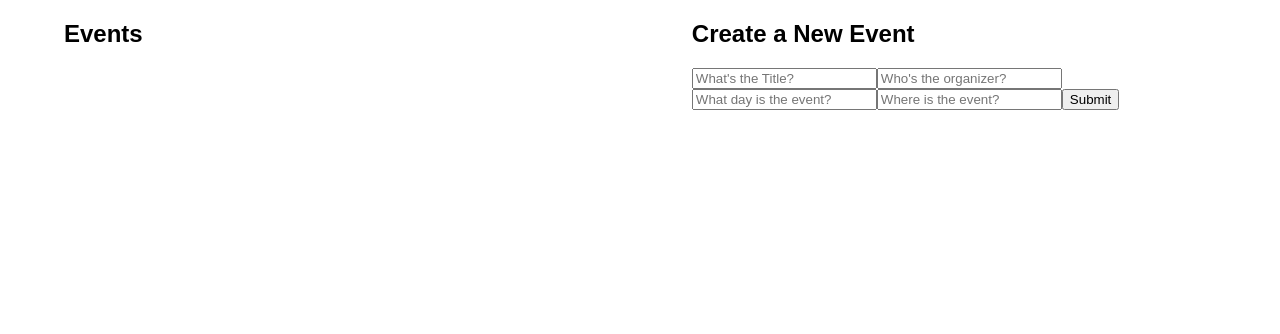
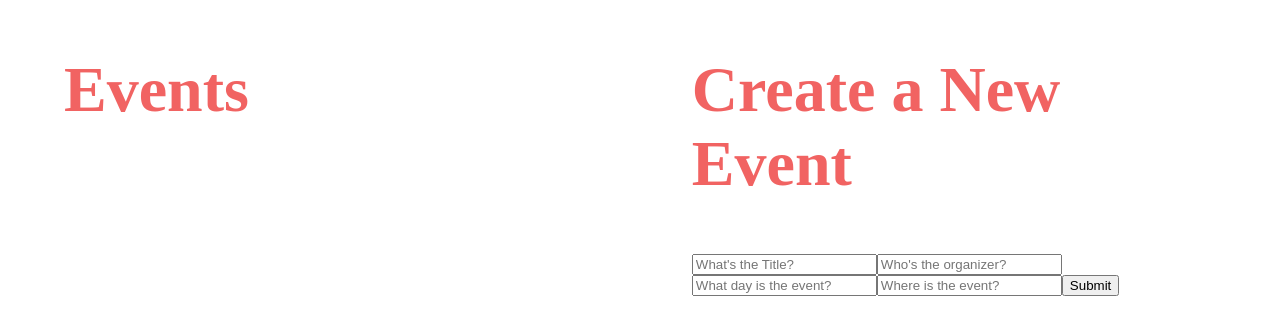
Before and after one commit to Dreamy-Jy/PurewWow_form_frontend, a React (Create React App) app: page / in a window 1280 px wide. Shown: the top 334 px of the page. Built offline with nearby package versions, Linux system fonts and the light colour scheme; no server answers.

Commit message:
Form Title Style Addition
I added the styles for the FormTitle component.  I also implemented two of Purewow's 3 fonts.

```diff
--- a/src/components/FormTitle.js
+++ b/src/components/FormTitle.js
@@ -1,7 +1,8 @@
 import React from 'react';
+import '../stylesheet/formTitle.css'
 
 function FormTitle(props) {
-  return(<h1>{props.text}</h1>);
+  return(<h1 className='formTitle'>{props.text}</h1>);
 }
 
 export default FormTitle;
--- /dev/null
+++ b/src/stylesheet/formTitle.css
@@ -0,0 +1,5 @@
+.formTitle {
+  color: #F16362;
+  font-family: freight-display-pro;
+  font-size: 4em;
+}
--- a/src/stylesheet/utilityStyles.css
+++ b/src/stylesheet/utilityStyles.css
@@ -2,6 +2,15 @@
 These are styles that apply to all pages,
 or are used in multipule components.
 */
+@font-face {
+  font-family: 'brandon-grotesque';
+  src: url(./brandon_grotesque.otf);
+}
+
+@@font-face {
+  font-family: 'freight-display-pro' ;
+  src: url(./freight_display_pro.otf);
+}
 
 .floatLeft {
   float:left;
```
Also changed, not shown: src/stylesheet/brandon_grotesque.otf (added), src/stylesheet/freight_display_pro.otf (added).
